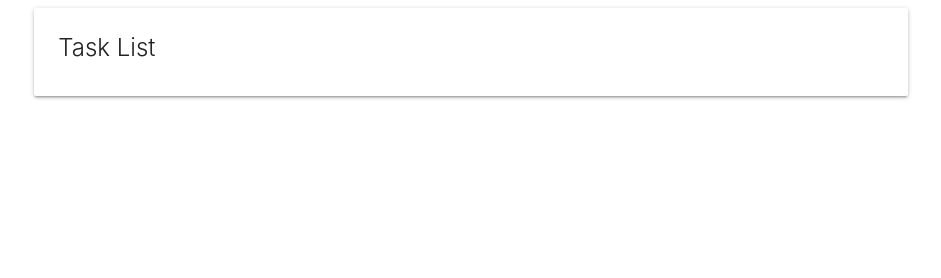
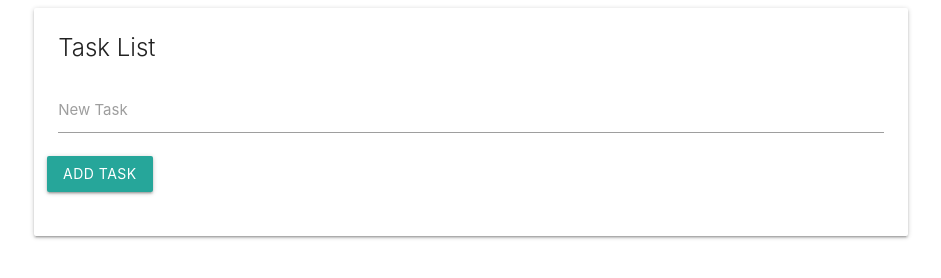
Before and after one commit to IzabelaGA/TaskList, a plain HTML site: page index.html in a window 1280 px wide. Shown: the whole page, without its empty margins (169-1110 px from the left). Drawn offline with nearby package versions, Linux system fonts and the light colour scheme.

Commit message:
Add form with submit

```diff
--- a/index.html
+++ b/index.html
@@ -1,13 +1,16 @@
 <!DOCTYPE html>
 <html lang="en">
+
 <head>
   <meta charset="UTF-8">
   <meta name="viewport" content="width=device-width, initial-scale=1.0">
   <meta http-equiv="X-UA-Compatible" content="ie=edge">
   <link rel="stylesheet" href="https://cdnjs.cloudflare.com/ajax/libs/materialize/1.0.0/css/materialize.min.css">
-  <link href="https://stackpath.bootstrapcdn.com/font-awesome/4.7.0/css/font-awesome.min.css" rel="stylesheet" integrity="sha384-wvfXpqpZZVQGK6TAh5PVlGOfQNHSoD2xbE+QkPxCAFlNEevoEH3Sl0sibVcOQVnN" crossorigin="anonymous">
+  <link href="https://stackpath.bootstrapcdn.com/font-awesome/4.7.0/css/font-awesome.min.css" rel="stylesheet"
+    integrity="sha384-wvfXpqpZZVQGK6TAh5PVlGOfQNHSoD2xbE+QkPxCAFlNEevoEH3Sl0sibVcOQVnN" crossorigin="anonymous">
   <title>Task List</title>
 </head>
+
 <body>
   <div class="container">
     <div class="row">
@@ -15,17 +18,25 @@
         <div id="main" class="card">
           <div class="card-content">
             <span class="card-title">Task List</span>
+            <div class="row">
+              <form id="task-form">
+                <div class="input-field col s12">
+                  <input type="text" name="task" id="task">
+                  <label for="task">New Task</label>
+                </div>
+                <input type="submit" value="Add Task" class="btn">
+              </form>
+            </div>
           </div>
         </div>
       </div>
     </div>
   </div>
 
-  <script
-  src="https://code.jquery.com/jquery-3.4.1.js"
-  integrity="sha256-WpOohJOqMqqyKL9FccASB9O0KwACQJpFTUBLTYOVvVU="
-  crossorigin="anonymous"></script>
+  <script src="https://code.jquery.com/jquery-3.4.1.js" integrity="sha256-WpOohJOqMqqyKL9FccASB9O0KwACQJpFTUBLTYOVvVU="
+    crossorigin="anonymous"></script>
   <script src="https://cdnjs.cloudflare.com/ajax/libs/materialize/1.0.0/js/materialize.min.js"></script>
   <script src="app.js"></script>
 </body>
+
 </html>
```
